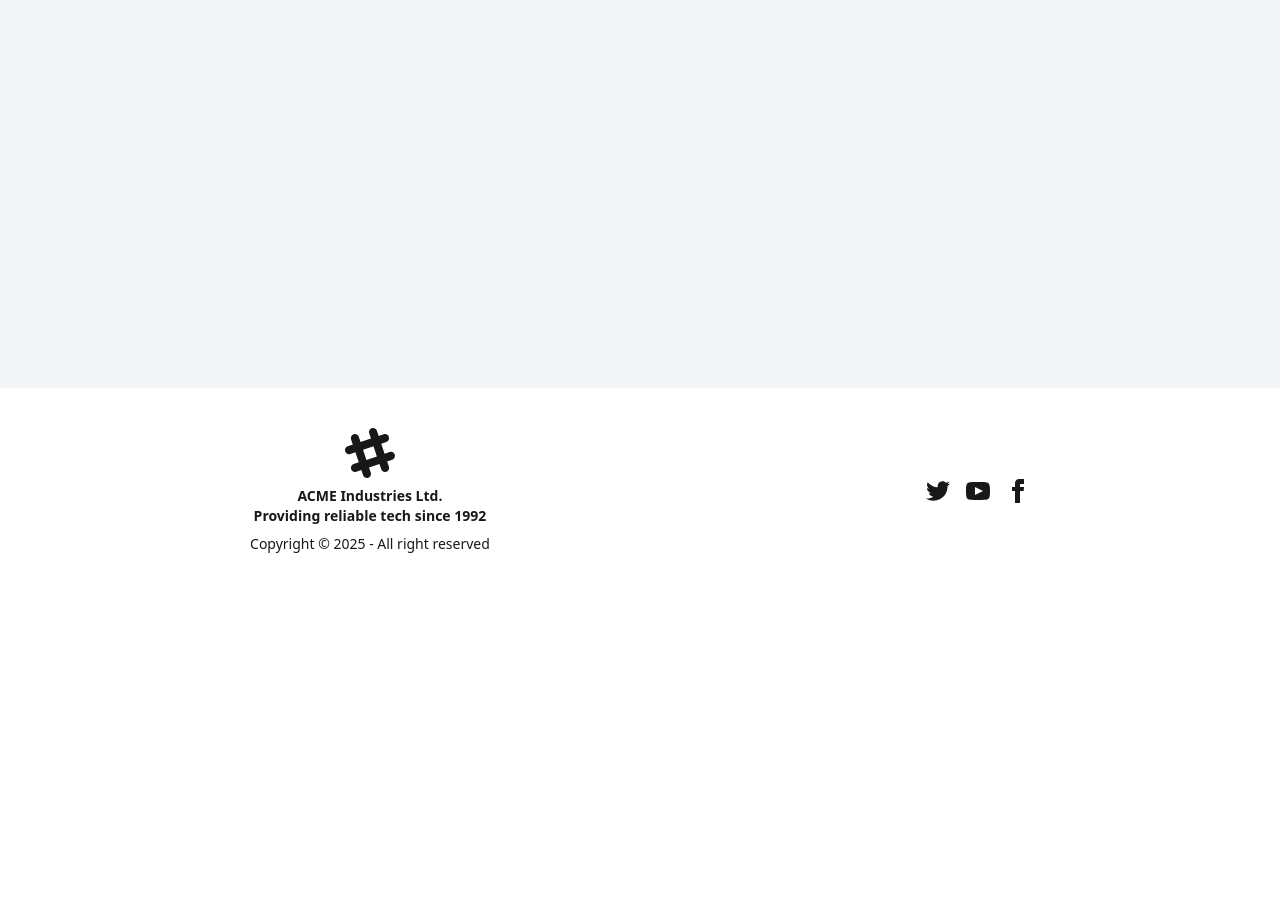
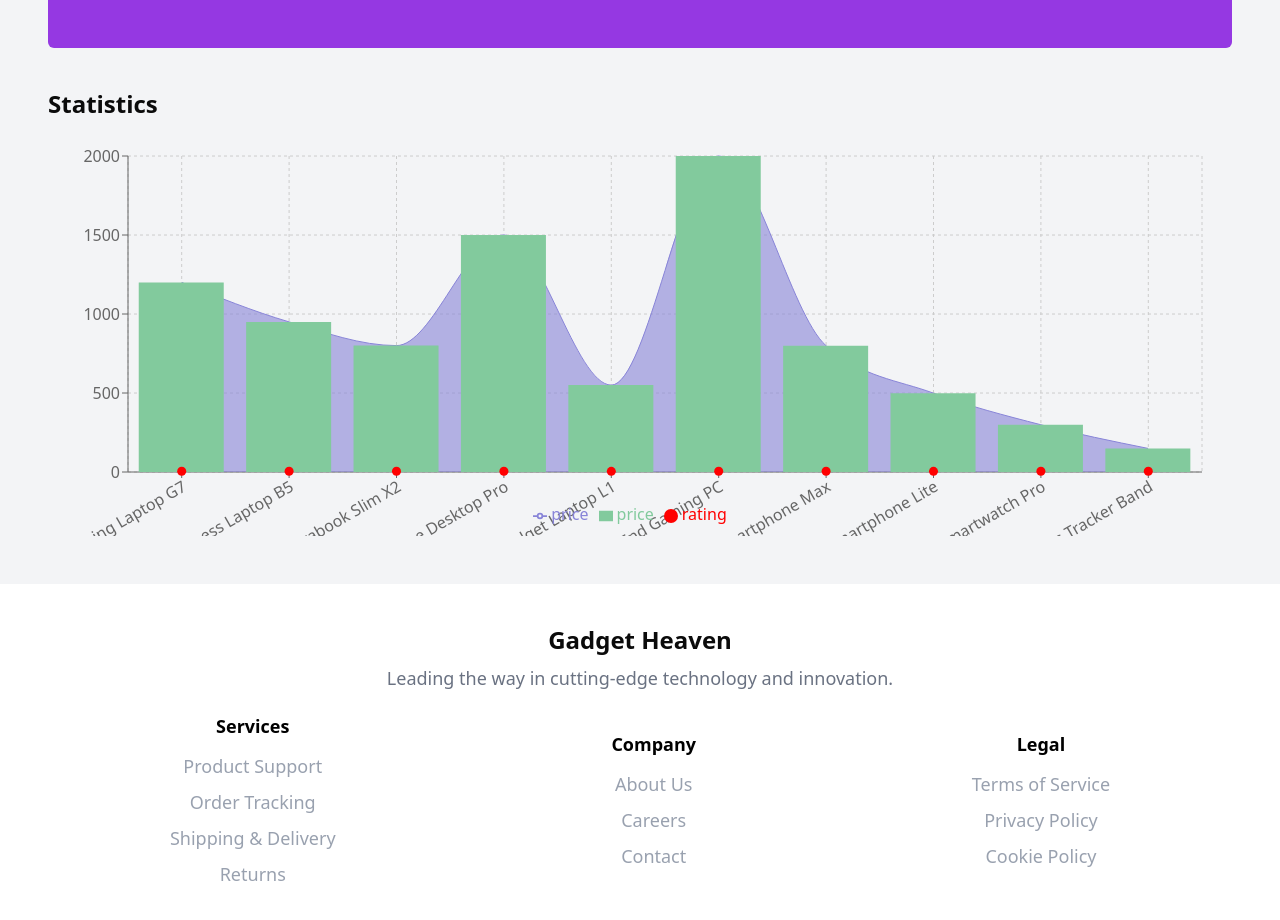
Before and after one commit to programming-hero-web-course-4/b10a8-gadget-heaven-nuruddin538, a React (Vite) app: page /statistic in a window 1280 px wide. Shown: the part 240-1160 px from the top of the page. Before the commit the page ends 834 px from the top, so only its background shows below. Built offline with nearby package versions, Linux system fonts and the light colour scheme.

Commit message:
statistic page functionality added successfully

```diff
--- a/package.json
+++ b/package.json
@@ -18,6 +18,7 @@
     "react-hot-toast": "^2.5.1",
     "react-icons": "^5.4.0",
     "react-router-dom": "^7.1.3",
+    "recharts": "^2.15.1",
     "sort-by": "^1.2.0",
     "tailwindcss": "^4.0.0"
   },
--- a/src/components/Footer.jsx
+++ b/src/components/Footer.jsx
@@ -1,62 +1,61 @@
 const Footer = () => {
   return (
-    <footer className="footer footer-center bg-white text-white-content p-10">
-      <aside>
-        <svg
-          width="50"
-          height="50"
-          viewBox="0 0 24 24"
-          xmlns="http://www.w3.org/2000/svg"
-          fillRule="evenodd"
-          clipRule="evenodd"
-          className="inline-block fill-current"
-        >
-          <path d="M22.672 15.226l-2.432.811.841 2.515c.33 1.019-.209 2.127-1.23 2.456-1.15.325-2.148-.321-2.463-1.226l-.84-2.518-5.013 1.677.84 2.517c.391 1.203-.434 2.542-1.831 2.542-.88 0-1.601-.564-1.86-1.314l-.842-2.516-2.431.809c-1.135.328-2.145-.317-2.463-1.229-.329-1.018.211-2.127 1.231-2.456l2.432-.809-1.621-4.823-2.432.808c-1.355.384-2.558-.59-2.558-1.839 0-.817.509-1.582 1.327-1.846l2.433-.809-.842-2.515c-.33-1.02.211-2.129 1.232-2.458 1.02-.329 2.13.209 2.461 1.229l.842 2.515 5.011-1.677-.839-2.517c-.403-1.238.484-2.553 1.843-2.553.819 0 1.585.509 1.85 1.326l.841 2.517 2.431-.81c1.02-.33 2.131.211 2.461 1.229.332 1.018-.21 2.126-1.23 2.456l-2.433.809 1.622 4.823 2.433-.809c1.242-.401 2.557.484 2.557 1.838 0 .819-.51 1.583-1.328 1.847m-8.992-6.428l-5.01 1.675 1.619 4.828 5.011-1.674-1.62-4.829z"></path>
-        </svg>
-        <p className="font-bold">
-          ACME Industries Ltd.
-          <br />
-          Providing reliable tech since 1992
+    <footer className="bg-white text-white-content p-10">
+      <div className="text-center mb-4">
+        <h2 className="text-[#0B0B0B] text-lg md:text-2xl font-semibold md:font-bold">
+          Gadget Heaven
+        </h2>
+        <p className="text-base md:text-lg mt-2 font-base text-gray-500">
+          Leading the way in cutting-edge technology and innovation.
         </p>
-        <p>Copyright © {new Date().getFullYear()} - All right reserved</p>
-      </aside>
-      <nav>
-        <div className="grid grid-flow-col gap-4">
-          <a>
-            <svg
-              xmlns="http://www.w3.org/2000/svg"
-              width="24"
-              height="24"
-              viewBox="0 0 24 24"
-              className="fill-current"
-            >
-              <path d="M24 4.557c-.883.392-1.832.656-2.828.775 1.017-.609 1.798-1.574 2.165-2.724-.951.564-2.005.974-3.127 1.195-.897-.957-2.178-1.555-3.594-1.555-3.179 0-5.515 2.966-4.797 6.045-4.091-.205-7.719-2.165-10.148-5.144-1.29 2.213-.669 5.108 1.523 6.574-.806-.026-1.566-.247-2.229-.616-.054 2.281 1.581 4.415 3.949 4.89-.693.188-1.452.232-2.224.084.626 1.956 2.444 3.379 4.6 3.419-2.07 1.623-4.678 2.348-7.29 2.04 2.179 1.397 4.768 2.212 7.548 2.212 9.142 0 14.307-7.721 13.995-14.646.962-.695 1.797-1.562 2.457-2.549z"></path>
-            </svg>
-          </a>
-          <a>
-            <svg
-              xmlns="http://www.w3.org/2000/svg"
-              width="24"
-              height="24"
-              viewBox="0 0 24 24"
-              className="fill-current"
-            >
-              <path d="M19.615 3.184c-3.604-.246-11.631-.245-15.23 0-3.897.266-4.356 2.62-4.385 8.816.029 6.185.484 8.549 4.385 8.816 3.6.245 11.626.246 15.23 0 3.897-.266 4.356-2.62 4.385-8.816-.029-6.185-.484-8.549-4.385-8.816zm-10.615 12.816v-8l8 3.993-8 4.007z"></path>
-            </svg>
-          </a>
-          <a>
-            <svg
-              xmlns="http://www.w3.org/2000/svg"
-              width="24"
-              height="24"
-              viewBox="0 0 24 24"
-              className="fill-current"
-            >
-              <path d="M9 8h-3v4h3v12h5v-12h3.642l.358-4h-4v-1.667c0-.955.192-1.333 1.115-1.333h2.885v-5h-3.808c-3.596 0-5.192 1.583-5.192 4.615v3.385z"></path>
-            </svg>
-          </a>
+      </div>
+      <div className="md:flex justify-around items-center gap-4">
+        <div className="text-center">
+          <h4 className="text-lg mt-1 font-bold text-black mb-3">Services</h4>
+          <ul>
+            <li className="md:text-lg text-base text-gray-400 font-normal cursor-pointer mb-2 hover:text-[#8884d8] hover:font-bold">
+              Product Support
+            </li>
+            <li className="md:text-lg text-base text-gray-400 font-normal cursor-pointer mb-2 hover:text-[#8884d8] hover:font-bold">
+              Order Tracking
+            </li>
+            <li className="md:text-lg text-base text-gray-400 font-normal cursor-pointer mb-2 hover:text-[#8884d8] hover:font-bold">
+              Shipping & Delivery
+            </li>
+            <li className="md:text-lg text-base text-gray-400 font-normal cursor-pointer mb-2 hover:text-[#8884d8] hover:font-bold">
+              Returns
+            </li>
+          </ul>
         </div>
-      </nav>
+        <div className="text-center">
+          <h4 className="text-lg mt-1 font-bold text-black mb-3">Company</h4>
+          <ul>
+            <li className="md:text-lg text-base text-gray-400 font-normal cursor-pointer mb-2 hover:text-[#8884d8] hover:font-bold">
+              About Us
+            </li>
+            <li className="md:text-lg text-base text-gray-400 font-normal cursor-pointer mb-2 hover:text-[#8884d8] hover:font-bold">
+              Careers
+            </li>
+            <li className="md:text-lg text-base text-gray-400 font-normal cursor-pointer mb-2 hover:text-[#8884d8] hover:font-bold">
+              Contact
+            </li>
+          </ul>
+        </div>
+        <div className="text-center">
+          <h4 className="text-lg mt-1 font-bold text-black mb-3">Legal</h4>
+          <ul>
+            <li className="md:text-lg text-base text-gray-400 font-normal cursor-pointer mb-2 hover:text-[#8884d8] hover:font-bold">
+              Terms of Service
+            </li>
+            <li className="md:text-lg text-base text-gray-400 font-normal cursor-pointer mb-2 hover:text-[#8884d8] hover:font-bold">
+              Privacy Policy
+            </li>
+            <li className="md:text-lg text-base text-gray-400 font-normal cursor-pointer mb-2 hover:text-[#8884d8] hover:font-bold">
+              Cookie Policy
+            </li>
+          </ul>
+        </div>
+      </div>
     </footer>
   );
 };
--- a/src/pages/Statistics.jsx
+++ b/src/pages/Statistics.jsx
@@ -1,5 +1,79 @@
+import {
+  ResponsiveContainer,
+  XAxis,
+  YAxis,
+  Tooltip,
+  Legend,
+  CartesianGrid,
+  Bar,
+  Area,
+  Scatter,
+  ComposedChart,
+} from "recharts";
+
+const productData = [
+  { name: "Gaming Laptop G7", price: 1200, rating: 4.7 },
+  { name: "Business Laptop B5", price: 950, rating: 4.5 },
+  { name: "Ultrabook Slim X2", price: 800, rating: 4.6 },
+  { name: "All-in-One Desktop Pro", price: 1500, rating: 4.8 },
+  { name: "Budget Laptop L1", price: 550, rating: 4.2 },
+  { name: "High-End Gaming PC", price: 2000, rating: 4.9 },
+  { name: "Smartphone Max", price: 799, rating: 4.8 },
+  { name: "Smartphone Lite", price: 499, rating: 4.3 },
+  { name: "Smartwatch Pro", price: 299, rating: 4.6 },
+  { name: "Fitness Tracker Band", price: 149, rating: 4.4 },
+];
+
 const Statistics = () => {
-  return <div>Statistics</div>;
+  return (
+    <>
+      <div className="w-full bg-[#9538E2] pb-12 md:pb-20 p-4 pt-6 md:pt-8 rounded-md">
+        <h1 className="text-lg -mt-2 md:2xl lg:text-3xl font-semibold md:font-bold text-white text-center">
+          Statistics
+        </h1>
+        <p className="text-normal text-gray-50 text-center mt-4">
+          Explore the latest gadgets that will take your experience to the next
+          level. From smart devices to
+          <br /> the coolest accessories, we have it all!
+        </p>
+      </div>
+
+      {/* Chart Section */}
+      <div className="overflow-x-auto mt-6">
+        <h2 className="text-[#0B0B0B] text-lg md:text-2xl font-semibold md:font-bold py-4">
+          Statistics
+        </h2>
+        <div className="w-full min-w-[600px]">
+          <ResponsiveContainer width="100%" height={400}>
+            <ComposedChart
+              data={productData}
+              margin={{ top: 20, right: 30, left: 20, bottom: 10 }}
+            >
+              <CartesianGrid strokeDasharray="3 3" />
+              <XAxis dataKey="name" angle={-30} textAnchor="end" />
+              <YAxis />
+              <Tooltip />
+              <Legend />
+
+              {/* Area Chart for Price */}
+              <Area
+                type="monotone"
+                dataKey="price"
+                fill="#8884d8"
+                stroke="#8884d8"
+              />
+
+              {/* Bar Chart for Price */}
+              <Bar dataKey="price" fill="#82ca9d" />
+
+              {/* Scatter Plot for Rating */}
+              <Scatter dataKey="rating" fill="red" />
+            </ComposedChart>
+          </ResponsiveContainer>
+        </div>
+      </div>
+    </>
+  );
 };
 
 export default Statistics;
```
Also changed, not shown: 1 other file (tests, documents, lock files or other folders).
